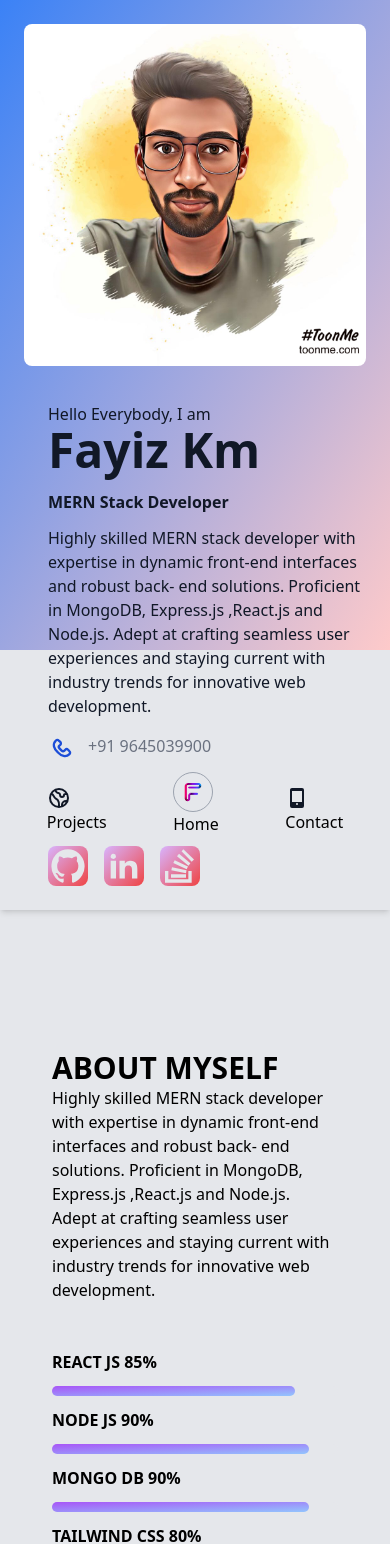
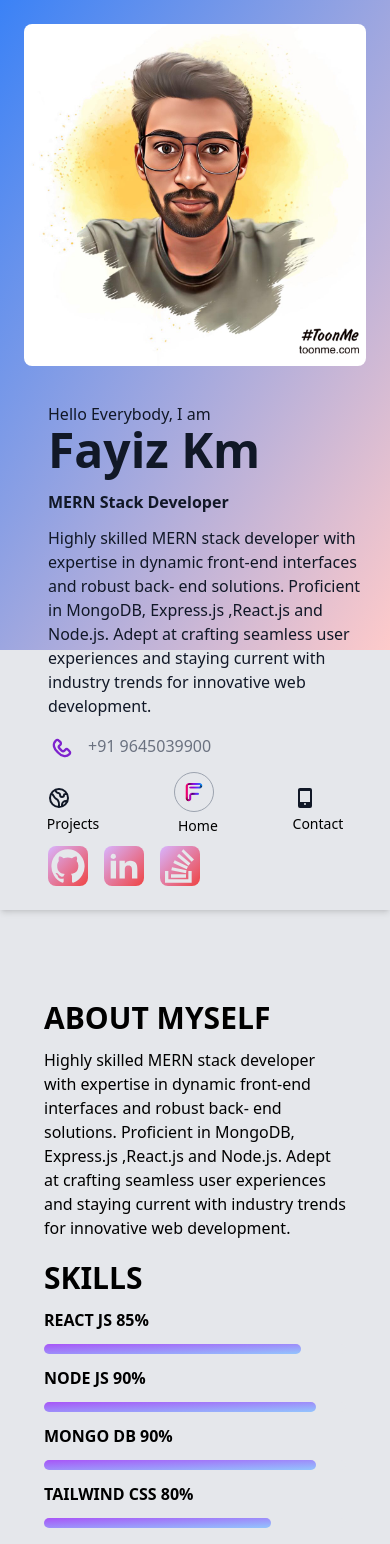
Before and after one commit to Fayiz-kiliyamannil/react-portfolio-template, a React (Create React App) app: page / in a window 390 px wide. Shown: the top 1544 px of the page. Built offline with nearby package versions, Linux system fonts and the light colour scheme.

Commit message:
modified -1

```diff
--- a/src/Components/Banner.js
+++ b/src/Components/Banner.js
@@ -12,9 +12,9 @@ function banner() {
                                 <img src="312B22F6-A01F-4D0B-B434-900E1D4A3F64.jpeg" alt="profile" className=" w-96 max-lg:mx-auto rounded-lg dark:bg-gray-500 " />
                             </div>
                             <div className='text-gray-900 max-lg:mt-9 '>
-                                <h6 className='text-md  ' >Hello Everybody, I am</h6>
-                                <h1 className='font-bold text-5xl  '>Fayiz Km</h1>
-                                <h4 className='font-bold mt-4 ' >MERN Stack Developer</h4>
+                                <h6 className='text-md' >Hello Everybody, I am</h6>
+                                <h1 className='font-bold text-5xl'>Fayiz Km</h1>
+                                <h4 className='font-bold mt-4' >MERN Stack Developer</h4>
 
                                 <div className='text-md mt-3 lg:w-[400px] ' >
                                     <p>
@@ -26,19 +26,19 @@ function banner() {
                                 <div className='mt-4 '>
 
                                     <div className='flex space-x-3'>
-                                        <svg class="w-7 h-7 text-blue-700" aria-hidden="true" xmlns="http://www.w3.org/2000/svg" fill="none" viewBox="0 0 24 24">
+                                        <svg class="w-7 h-7 text-purple-700" aria-hidden="true" xmlns="http://www.w3.org/2000/svg" fill="none" viewBox="0 0 24 24">
                                             <path stroke="currentColor" stroke-linecap="round" stroke-linejoin="round" stroke-width="2" d="m18.4 14.8-1.2-1.3a1.7 1.7 0 0 0-2.4 0l-.7.7a1.7 1.7 0 0 1-2.4 0l-1.9-1.9a1.7 1.7 0 0 1 0-2.4l.7-.6a1.7 1.7 0 0 0 0-2.5L9.2 5.6a1.6 1.6 0 0 0-2.4 0c-3.2 3.2-1.7 6.9 1.5 10 3.2 3.3 7 4.8 10.1 1.6a1.6 1.6 0 0 0 0-2.4Z" />
                                         </svg>
                                         <h6 className='text-gray-500 ' > +91 9645039900 </h6>
                                     </div>
                                     <div className='flex mt-2 ml-1 space-x-3'>
-                                        <svg className='w-5 text-blue-500  ' data-name="1-Email" xmlns="http://www.w3.org/2000/svg" viewBox="0 0 32 32">
-                                            <path stroke="currentColor" d="M29 4H3a3 3 0 0 0-3 3v18a3 3 0 0 0 3 3h26a3 3 0 0 0 3-3V7a3 3 0 0 0-3-3zm-.72 2L16 14.77 3.72 6zM30 25a1 1 0 0 1-1 1H3a1 1 0 0 1-1-1V7.23l13.42 9.58a1 1 0 0 0 1.16 0L30 7.23z" />
+                                        <svg className='w-5 h-5 text-purple-700  ' aria-hidden="true" data-name="1-Email" xmlns="http://www.w3.org/2000/svg"  fill="none" viewBox="0 0 32 32">
+                                            <path stroke="currentColor" stroke-linecap="round" stroke-linejoin="round" stroke-width="2" d="M29 4H3a3 3 0 0 0-3 3v18a3 3 0 0 0 3 3h26a3 3 0 0 0 3-3V7a3 3 0 0 0-3-3zm-.72 2L16 14.77 3.72 6zM30 25a1 1 0 0 1-1 1H3a1 1 0 0 1-1-1V7.23l13.42 9.58a1 1 0 0 0 1.16 0L30 7.23z" />
                                         </svg>
                                         <h6 className='text-gray-500 ' > fayiz.kiliyamannil@gmail.com </h6>
                                     </div>
                                     <div className='flex mt-3 space-x-3' >
-                                        <svg class="w-6 h-6 text-blue-700" aria-hidden="true" xmlns="http://www.w3.org/2000/svg" fill="none" viewBox="0 0 24 24">
+                                        <svg class="w-6 h-6 text-purple-700" aria-hidden="true" xmlns="http://www.w3.org/2000/svg" fill="none" viewBox="0 0 24 24">
                                             <path stroke="currentColor" stroke-linecap="round" stroke-linejoin="round" stroke-width="2" d="M12 13a3 3 0 1 0 0-6 3 3 0 0 0 0 6Z" />
                                             <path stroke="currentColor" stroke-linecap="round" stroke-linejoin="round" stroke-width="2" d="M17.8 14h0a7 7 0 1 0-11.5 0h0l.1.3.3.3L12 21l5.1-6.2.6-.7.1-.2Z" />
                                         </svg>
--- a/src/Components/Progress.js
+++ b/src/Components/Progress.js
@@ -3,9 +3,9 @@ import React from 'react'
 function Progress() {
     return (
         <>
-            <div className='bg-gray-200 pb-[100px] max-lg:pt-[400px]  space-y-12 px-8 grid grid-cols-1 lg:grid-cols-2 pt-[200px]' >
+            <div className='bg-gray-200 pb-[100px] max-lg:pt-[350px]  px-6 grid grid-cols-1 lg:grid-cols-2 pt-[200px]' >
 
-                <div className='px-5 ' >
+                <div className='px-5 space-y-3 ' >
                     <h1 className='font-bold uppercase text-3xl' > About myself </h1>
                     <p>
                         Highly skilled MERN stack developer with expertise in dynamic front-end interfaces and robust back-
@@ -14,7 +14,8 @@ function Progress() {
                     </p>
                 </div>
 
-                <div className='space-y-3 px-5' >
+                <div className='space-y-3 px-5 max-lg:mt-5' >
+                <h1 className='font-bold uppercase text-3xl' > Skills </h1>
                     <div class="mb-1 text-base font-bold uppercase ">React JS 85%</div>
                     <div class="w-full bg-gray-200 rounded-full h-2.5 dark:bg-gray-700">
                         <div class="h-2.5 rounded-full bg-gradient-to-br from-purple-500 to-blue-300  w-[85%]" ></div>
--- a/src/Components/navbar.js
+++ b/src/Components/navbar.js
@@ -49,19 +49,19 @@ function navbar() {
                         <svg className="w-6 h-6 text-gray-900  mt-3.5 " aria-hidden="true" xmlns="http://www.w3.org/2000/svg" fill="none" viewBox="0 0 24 24">
                             <path stroke="currentColor" stroke-linecap="round" stroke-width="2" d="M4.4 7.7c2 .5 2.4 2.8 3.2 3.8 1 1.4 2 1.3 3.2 2.7 1.8 2.3 1.3 5.7 1.3 6.7M20 15h-1a4 4 0 0 0-4 4v1M8.6 4c0 .8.1 1.9 1.5 2.6 1.4.7 3 .3 3 2.3 0 .3 0 2 1.9 2 2 0 2-1.7 2-2 0-.6.5-.9 1.2-.9H20m1 4a9 9 0 1 1-18 0 9 9 0 0 1 18 0Z" />
                         </svg>
-                        <p className='' >Projects</p>
+                        <p className='text-sm pt-1' >Projects</p>
 
                     </NavLink>
                     <NavLink to='/' >
                        <img className='w-10 border border-gray-400 rounded-full ' src='logo.png' alt='logo' />
-                       <p> Home </p>
+                       <p className='pt-1 pl-1 text-sm'> Home </p>
                     </NavLink>
 
                     <NavLink to='/contact'>
                         <svg className="w-6 h-6 text-gray-900 mt-3.5 " aria-hidden="true" xmlns="http://www.w3.org/2000/svg" fill="currentColor" viewBox="0 0 24 24">
                             <path fill-rule="evenodd" d="M5 4c0-1.1.9-2 2-2h10a2 2 0 0 1 2 2v16a2 2 0 0 1-2 2H7a2 2 0 0 1-2-2V4Zm12 12V5H7v11h10Zm-5 1a1 1 0 1 0 0 2 1 1 0 1 0 0-2Z" clip-rule="evenodd" />
                         </svg>
-                        <p>Contact</p>
+                        <p className='pt-1 text-sm' >Contact</p>
 
                     </NavLink>
                 </div>
```
